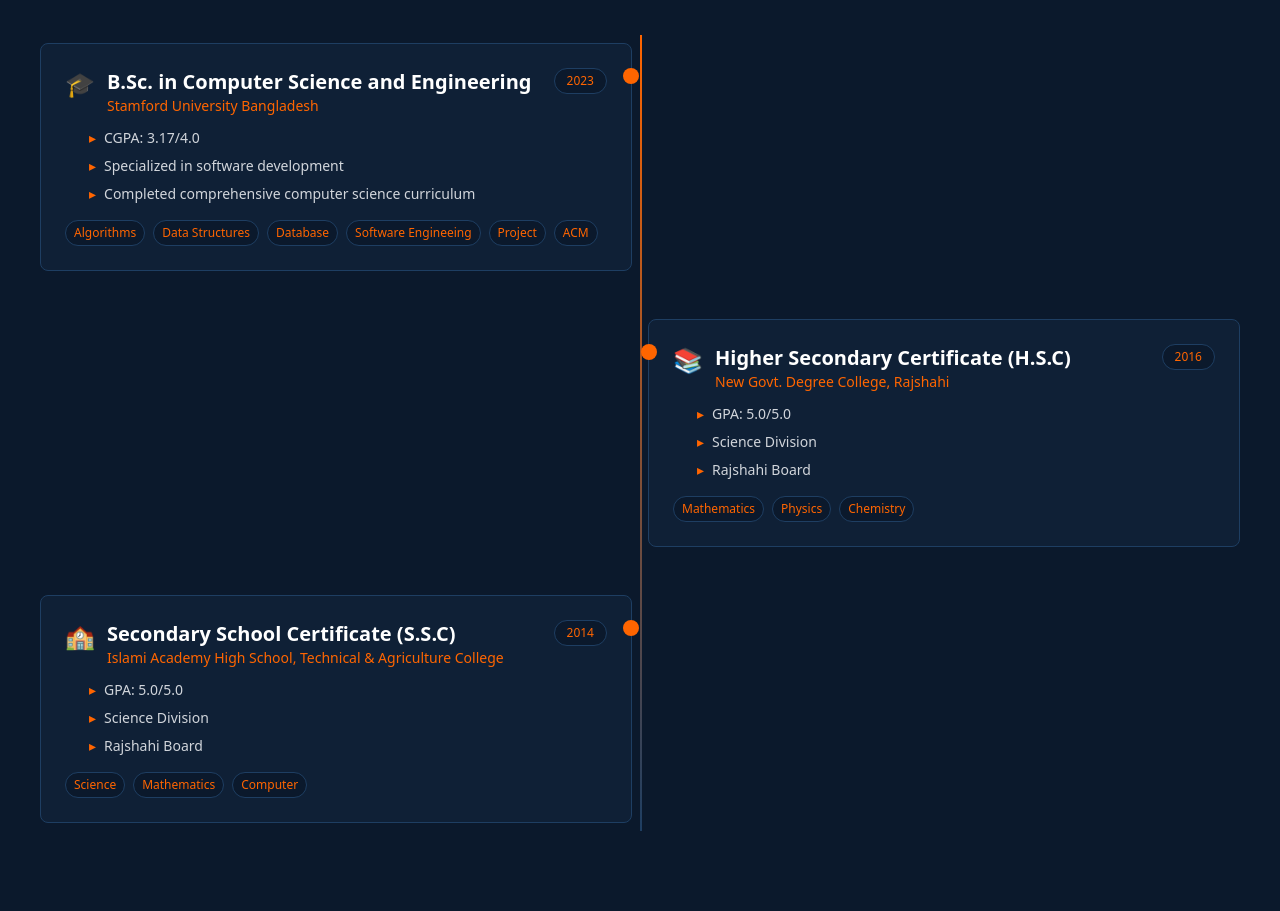
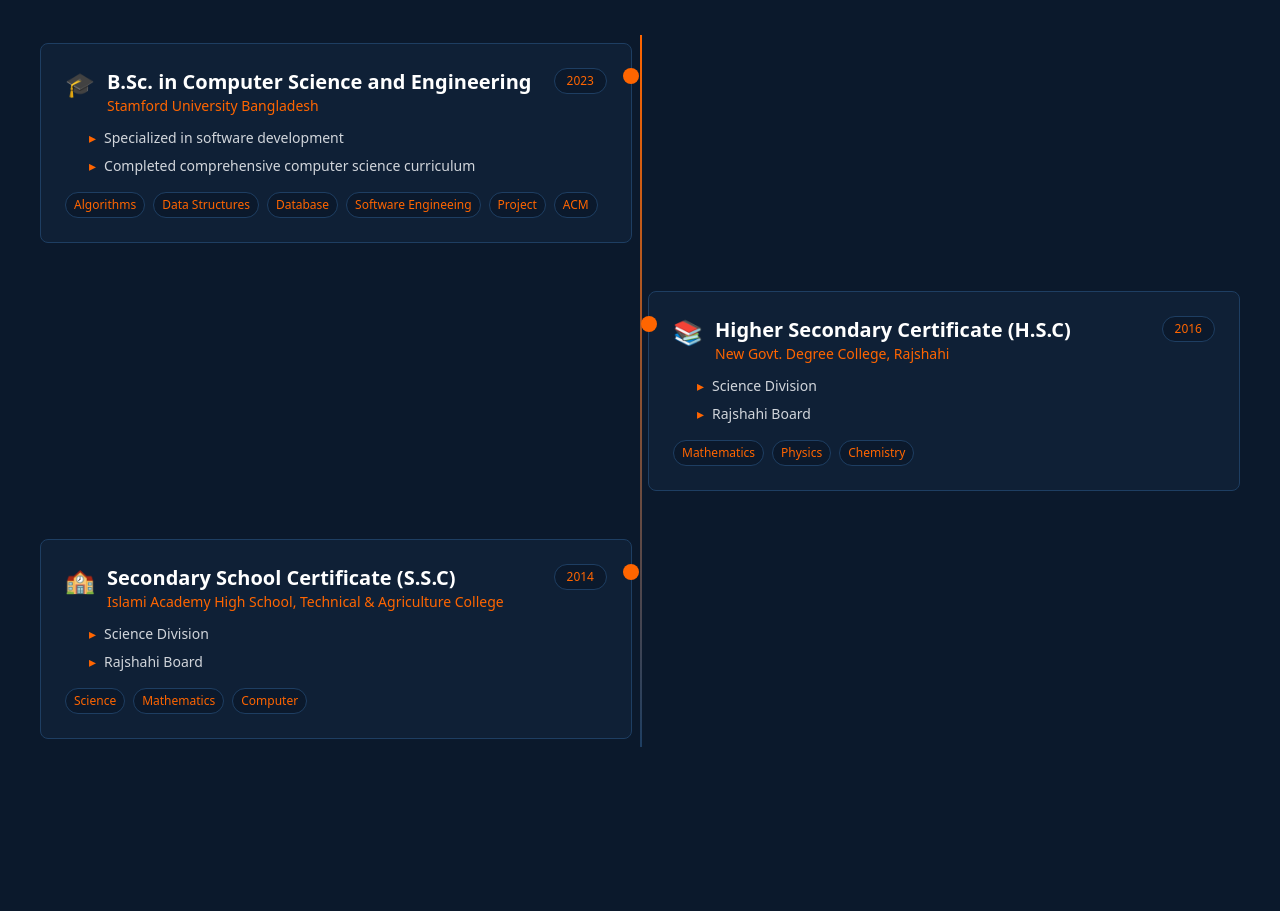
Before and after one commit to tanvirmahmud66/my-react-tailwind-app, a React (Vite) app: page / in a window 1280 px wide. Shown: the part 5220-6131 px from the top of the page. Built offline with nearby package versions, Linux system fonts and the light colour scheme.

Commit message:
Remove GPA from education highlights
Removed GPA highlights from education entries.

```diff
--- a/src/data/Data.jsx
+++ b/src/data/Data.jsx
@@ -847,7 +847,6 @@
       institution: "Stamford University Bangladesh",
       duration: "2023",
       highlights: [
-        "CGPA: 3.17/4.0",
         "Specialized in software development",
         "Completed comprehensive computer science curriculum",
       ],
@@ -865,7 +864,7 @@
       degree: "Higher Secondary Certificate (H.S.C)",
       institution: "New Govt. Degree College, Rajshahi",
       duration: "2016",
-      highlights: ["GPA: 5.0/5.0", "Science Division", "Rajshahi Board"],
+      highlights: ["Science Division", "Rajshahi Board"],
       tags: ["Mathematics", "Physics", "Chemistry"],
       icon: "📚",
     },
@@ -874,7 +873,7 @@
       institution:
         "Islami Academy High School, Technical & Agriculture College ",
       duration: "2014",
-      highlights: ["GPA: 5.0/5.0", "Science Division", "Rajshahi Board"],
+      highlights: ["Science Division", "Rajshahi Board"],
       tags: ["Science", "Mathematics", "Computer"],
       icon: "🏫",
     },
```
